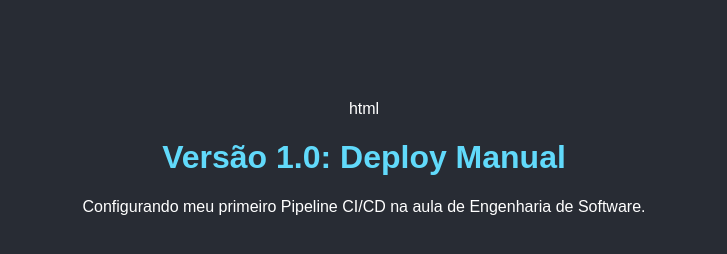
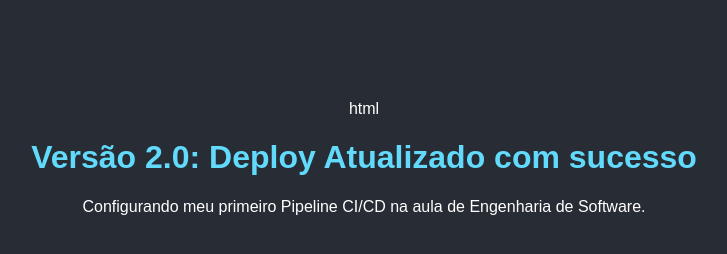
Before and after one commit to Santana568/meu-primeiro-cicd, a plain HTML site: page index.html in a window 1280 px wide. Shown: the whole page, without its empty margins (276-1003 px from the left). Drawn offline with Linux system fonts and the light colour scheme.

Commit message:
Update index.html

```diff
--- a/index.html
+++ b/index.html
@@ -10,7 +10,7 @@ html
        </style>
    </head>
    <body>
-       <h1>Versão 1.0: Deploy Manual</h1>
+       <h1>Versão 2.0: Deploy Atualizado com sucesso</h1>
        <p>Configurando meu primeiro Pipeline CI/CD na aula de Engenharia de Software.</p>
    </body>
    </html>
```
